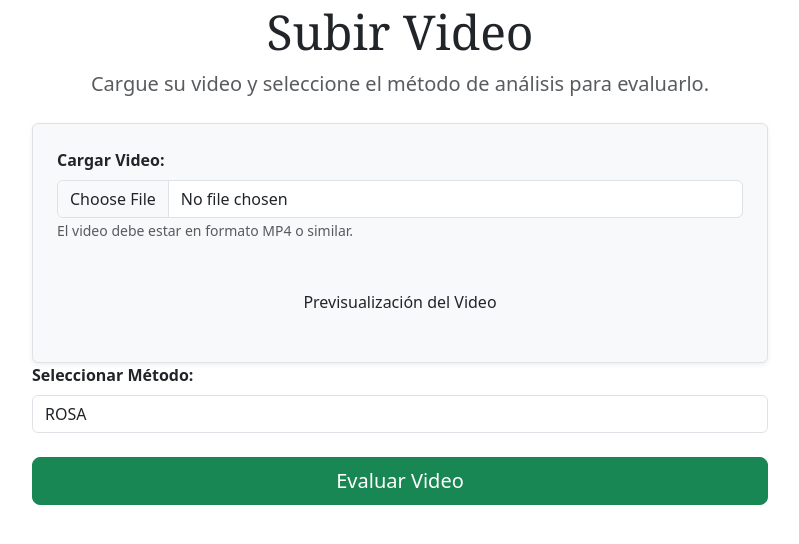
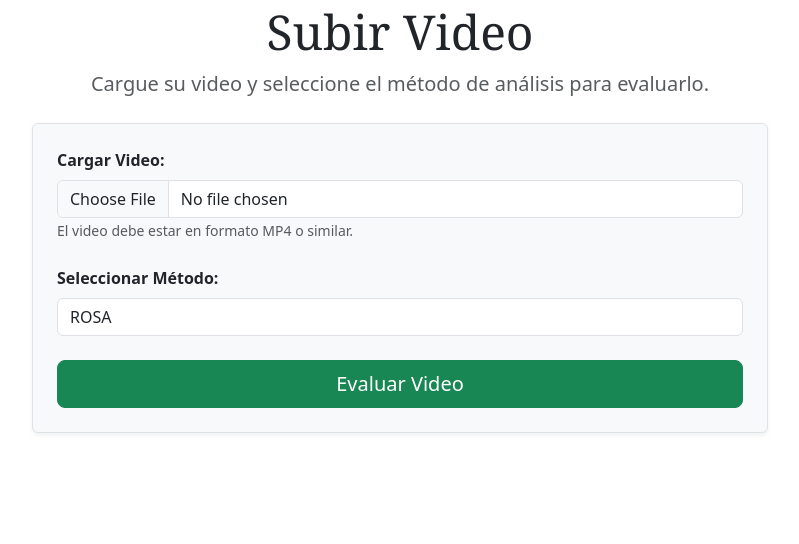
Before and after one commit to NandoS19/frontergoug, a Flask app: template ergor/templates/admin/uploadvideo.html in a window 1280 px wide. Shown: the part 117-661 px from the top of the page, without its empty margins (240-1039 px from the left). Run offline with Flask 3, Linux system fonts and the light colour scheme; the template is opened without the code that fills it, so the values that code supplies are empty; some libraries are stand-ins or nearby versions.

Commit message:
prueba de evaluar video
prueba de evaluar video

```diff
--- a/ergor/templates/admin/uploadvideo.html
+++ b/ergor/templates/admin/uploadvideo.html
@@ -20,38 +20,6 @@
                     <input type="file" class="form-control" id="uploadVideo" name="uploadVideo" accept="video/*" required>
                     <small class="form-text text-muted">El video debe estar en formato MP4 o similar.</small>
                 </div>
-                <!DOCTYPE html>
-                <body>
-                    <div class="container mt-5">
-                        <div class="row justify-content-center">
-                            <div class="col-md-6">
-                            <p class="text-center">Previsualización del Video</p>
-                            <form action="{{ url_for('auth.upload', id=g.user.user_id) }}" method="post" enctype="multipart/form-data">
-                <!-- Previsualización del Video -->
-                <div class="mb-4">
-                    <video id="videoPreview" controls class="w-100" style="display: none;">
-                    </video>
-                </div>
-            </form>
-        </div>
-    </div>
-</div>
-
-<script>
-    document.getElementById('uploadVideo').addEventListener('change', function(event) {
-        const videoPreview = document.getElementById('videoPreview');
-        const file = event.target.files[0];
-
-        if (file) {
-            const fileURL = URL.createObjectURL(file);
-            videoPreview.src = fileURL;
-            videoPreview.style.display = 'block';
-        } else {
-            videoPreview.style.display = 'none';
-        }
-    });
-</script>
-                </body>
 
                 <!-- Combo box para seleccionar el método -->
                 <div class="form-group mb-4">
```
